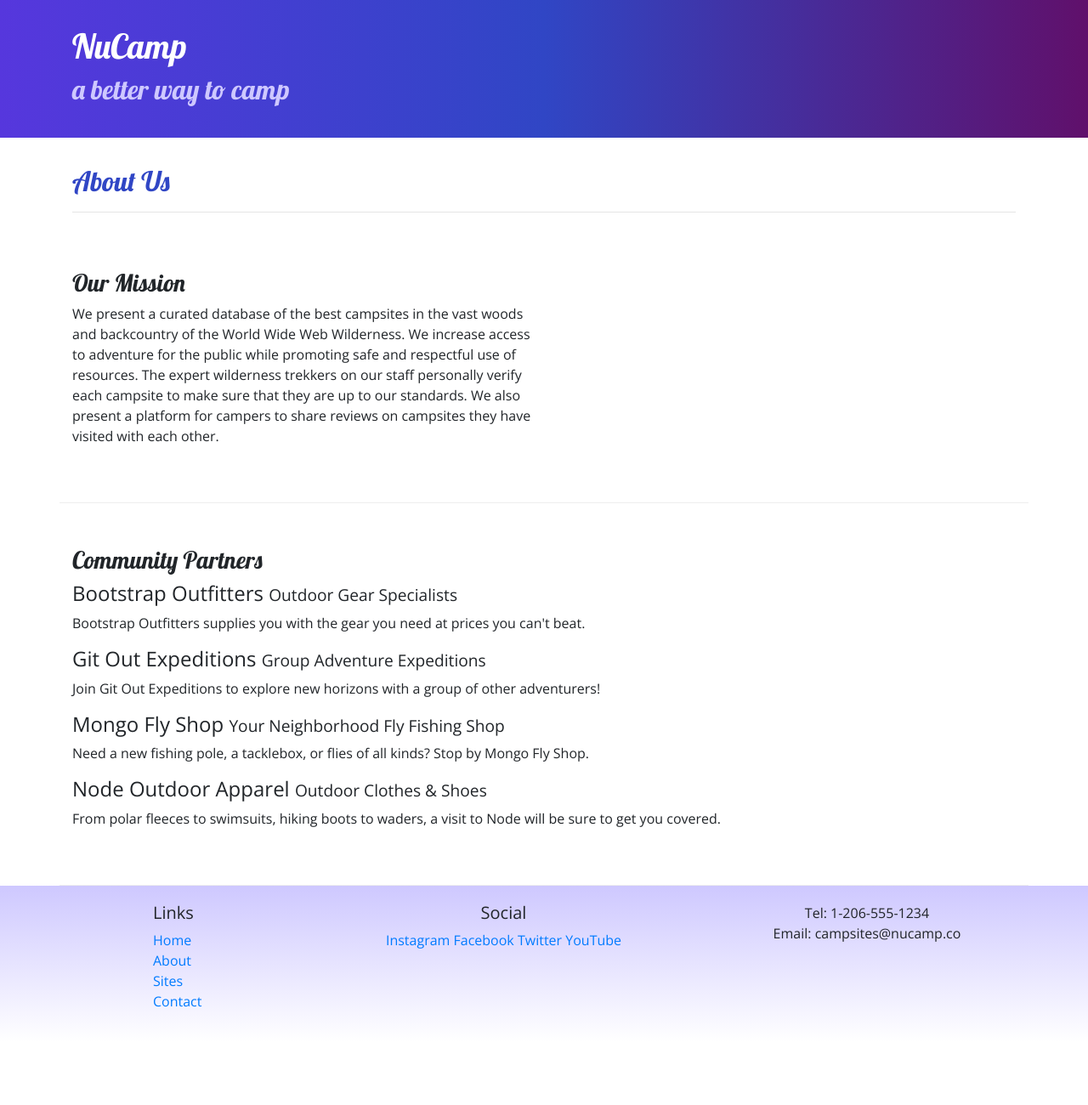
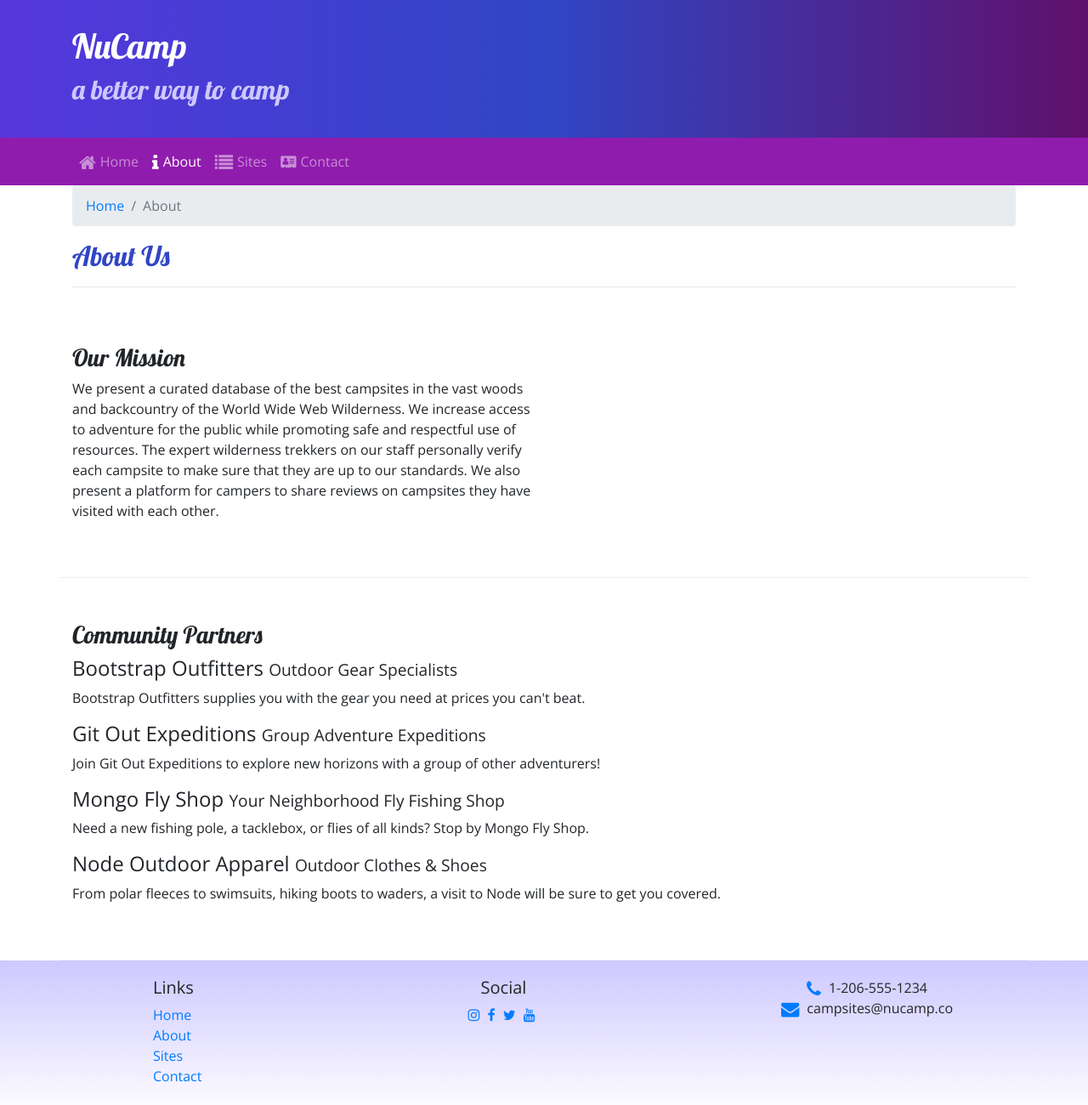
Before and after one commit to f10at1n9-p01nt/nucampsite, a website: page aboutus.html in a window 1280 px wide. Shown: the whole page at 85% size. Before the commit the page ends 1226 px from the top, so only its background shows below. Drawn offline with nearby package versions, Linux system fonts and the light colour scheme.

Commit message:
Nav bar and font awesome icons

```diff
--- a/aboutus.html
+++ b/aboutus.html
@@ -9,6 +9,8 @@
     <!-- Bootstrap CSS -->
     <link rel="stylesheet" href="node_modules/bootstrap/dist/css/bootstrap.min.css" />
 
+    <!-- Additional CSS must be placed after Bootstrap CSS -->
+    <link rel="stylesheet" href="node_modules/font-awesome/css/font-awesome.min.css">
     <link rel="stylesheet" href="https://fonts.googleapis.com/css?family=Lobster|Open+Sans" />
     <link rel="stylesheet" href="css/styles.css" />
 
@@ -28,9 +30,29 @@
         </div>
     </header>
 
+    <nav class="navbar navbar-expand-sm navbar-dark sticky-top">
+        <div class="container">
+            <button class="navbar-toggler ml-auto" type="button" data-togglea="collapse" data-target="#nucampNavbar">
+                <span class="navbar-toggler-icon"></span>
+            </button>
+            <div class="collapse navbar-collapse" id="nucampNavbar">
+                <ul class="navbar-nav">
+                    <li class="nav-item"><a class="nav-link" href="index.html"><i class="fa fa-home fa-lg"></i>Home</a></li>
+                    <li class="nav-item active"><a class="nav-link" href="aboutus.html"><i class="fa fa-info fa-lg"></i>About</a></li>
+                    <li class="nav-item"><a class="nav-link" href="#"><i class="fa fa-list fa-lg"></i>Sites</a></li>
+                    <li class="nav-item"><a class="nav-link" href="#"><i class="fa fa-address-card fa-large"></i>Contact</a></li>
+                </ul>
+            </div>
+        </div>
+    </nav>
+
     <div class="container">
-        <div>
-            <div>
+        <div class="row">
+            <div class="col">
+                <ol class="breadcrumb">
+                    <li class="breadcrumb-item"><a href="index.html">Home</a></li>
+                    <li class="breadcrumb-item active">About</li>
+                </ol>
                <h2>About Us</h2>
                <hr />
             </div>
@@ -72,14 +94,14 @@
                 </div>
                 <div class="col-6 col-sm-5 text-center">
                     <h5>Social</h5>
-                    <a href="http://instagram.com/">Instagram</a>
-                    <a href="http://facebook.com/">Facebook</a>
-                    <a href="http://twitter.com/">Twitter</a>
-                    <a href="http://youtube.com/">YouTube</a>
+                    <a href="http://instagram.com/"><i class="fa fa-instagram"></i></a>
+                    <a href="http://facebook.com/"><i class="fa fa-facebook"></i></a>
+                    <a href="http://twitter.com/"><i class="fa fa-twitter"></i></a>
+                    <a href="http://youtube.com/"><i class="fa fa-youtube"></i></a>
                 </div>
                 <div class="col-sm-4 text-center">
-                    Tel: 1-206-555-1234<br />
-                    Email: campsites@nucamp.co
+                    <i class="fa fa-phone fa-lg text-primary"></i> 1-206-555-1234<br />
+                    <i class="fa fa-envelope fa-lg text-primary"></i> campsites@nucamp.co
                 </div>
            </div>
         </div>
--- a/css/styles.css
+++ b/css/styles.css
@@ -20,6 +20,7 @@ footer {
 }
 
 .jumbotron {
+    margin: 0;
     padding: 30px;
     background-image: linear-gradient(to right, #5637DD, #3046C5, #60106B);
     color: white;
@@ -30,3 +31,11 @@ footer {
     border-bottom: 1px ridge;
     min-height: 200px;
 }
+
+.navbar {
+    background-color: #901CAD;
+}
+
+i {
+    margin-right: 5px;
+}
--- a/package.json
+++ b/package.json
@@ -15,6 +15,7 @@
   },
   "dependencies": {
     "bootstrap": "^4.5.2",
+    "font-awesome": "^4.7.0",
     "jquery": "^3.5.1",
     "popper.js": "^1.16.1"
   }
```
Also changed, not shown: index.html (+24 -6 lines), 1 other file.
